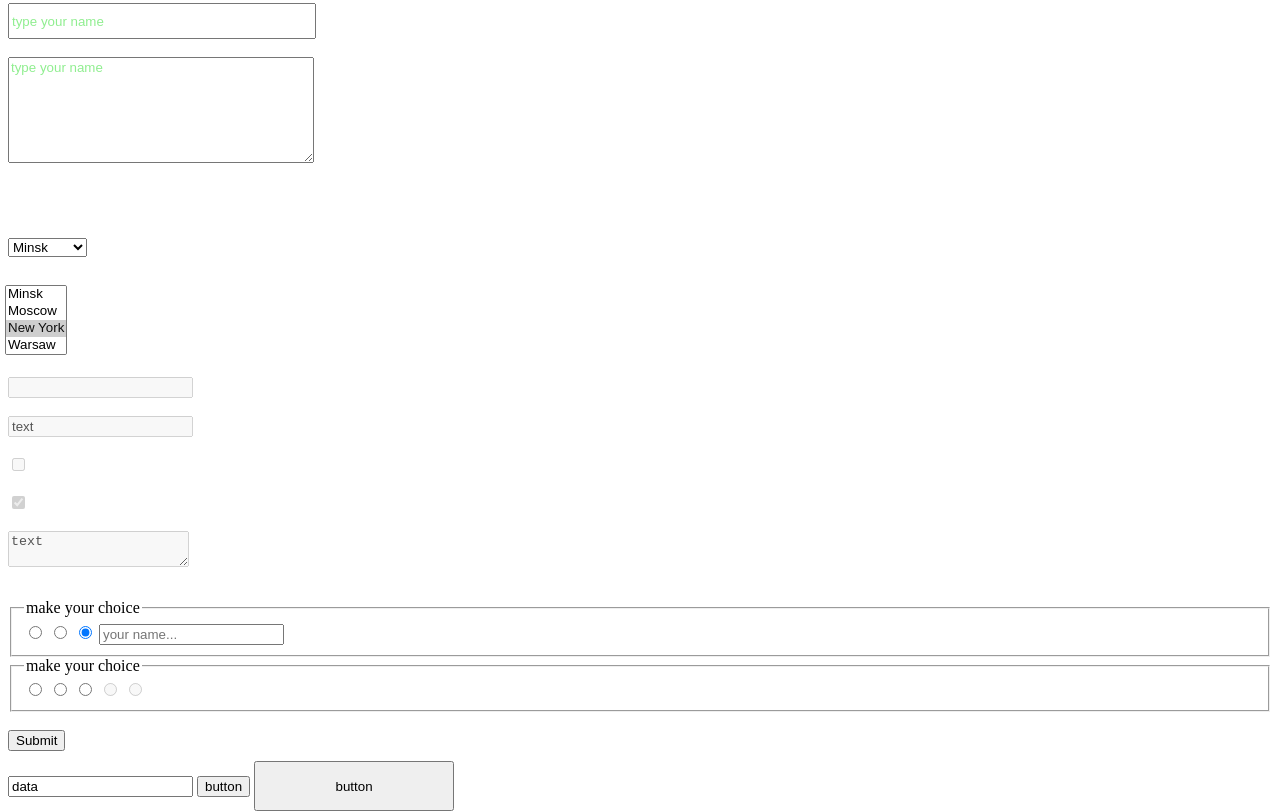
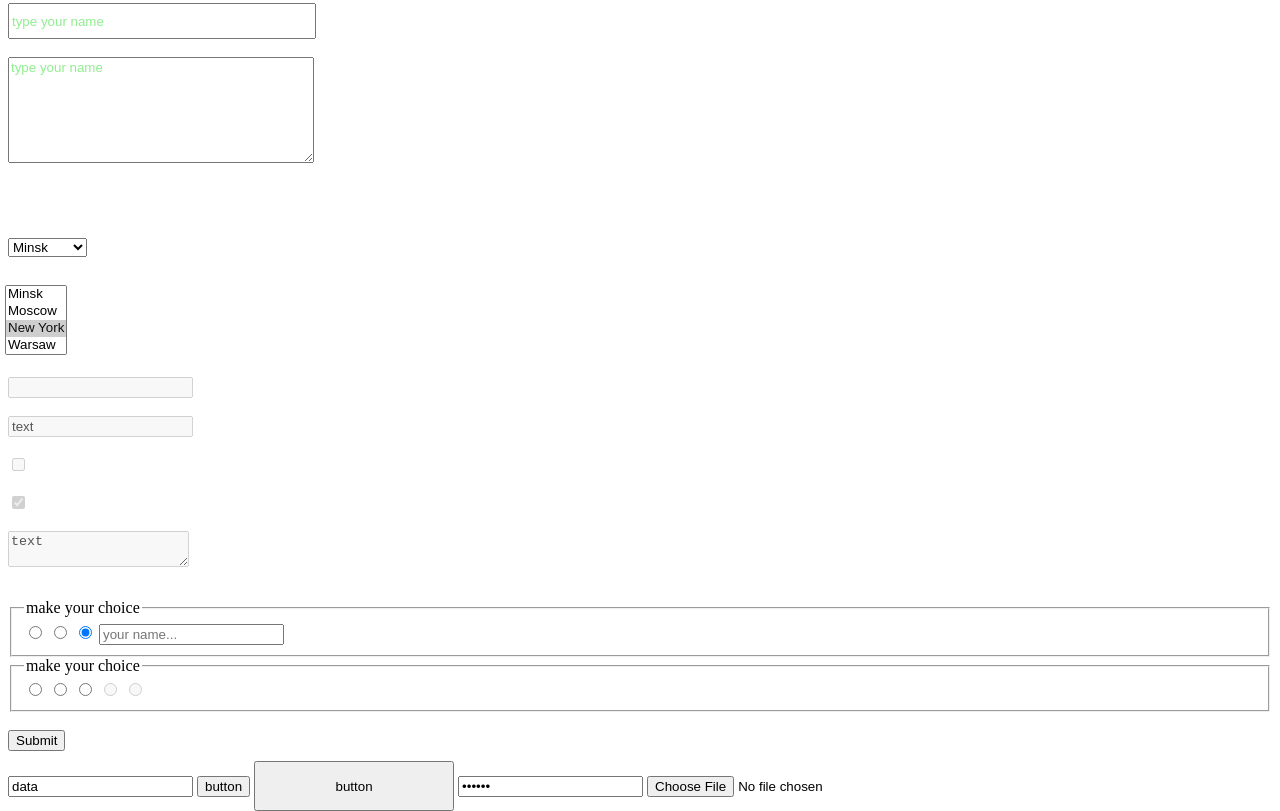
Before and after one commit to xnutti/practice, a plain HTML site: page top‑tier textbook/forms.html in a window 1280 px wide. Shown: the part 2276-3087 px from the top of the page. Drawn offline with Linux system fonts and the light colour scheme.

Commit message:
save 127. password + file

```diff
--- a/top‑tier textbook/forms.html
+++ b/top‑tier textbook/forms.html
@@ -147,6 +147,10 @@
 	<input type="text" value="data">
 	<input type="submit" value="button">
     <input type="submit" id="but1" value="button">
+    <!-- пароль -->
+    <input type="password" value="123456">
+    <!-- файл -->
+    <input type="file" name="file">
 </form>
 </body>
 </html>
```
